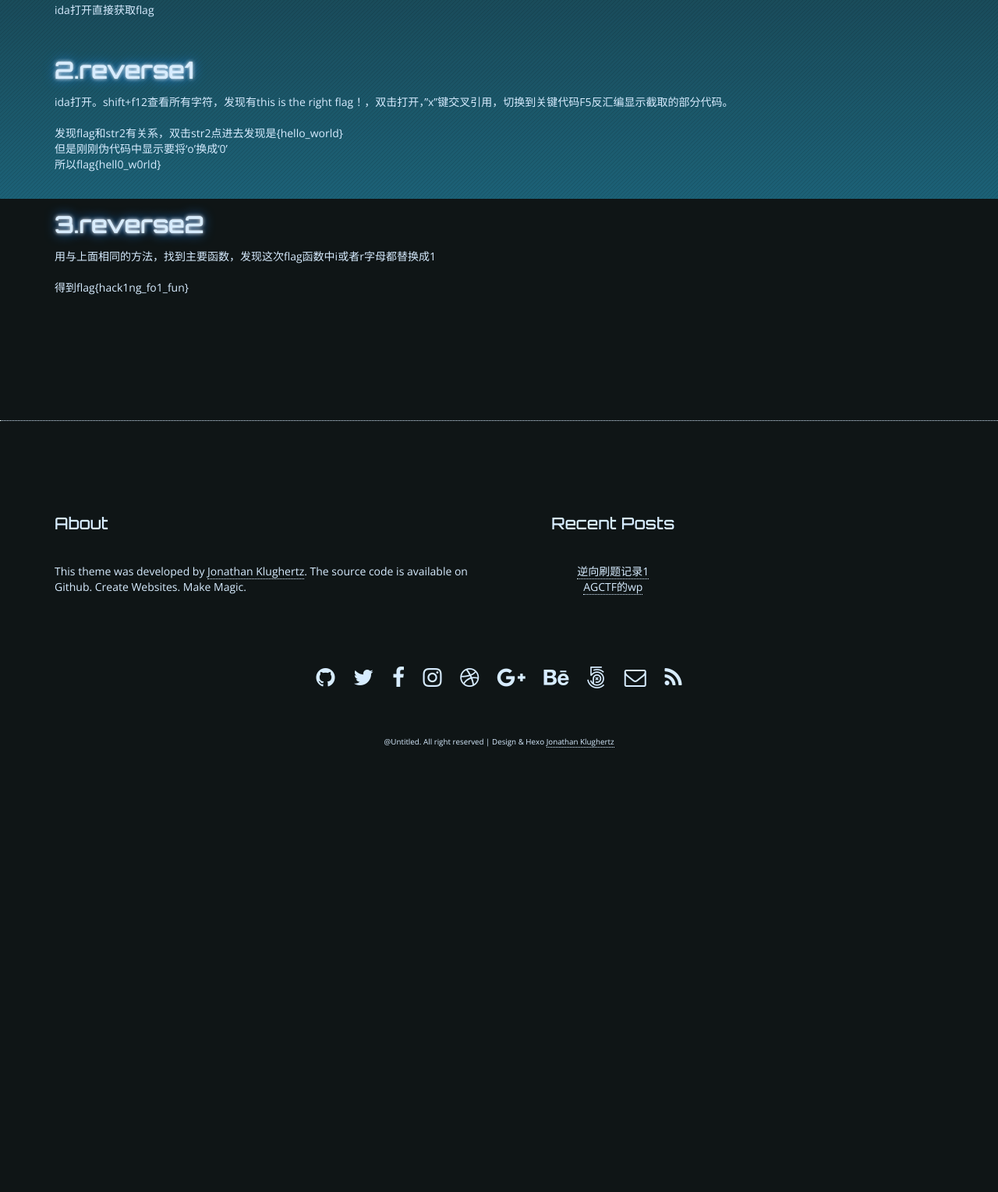
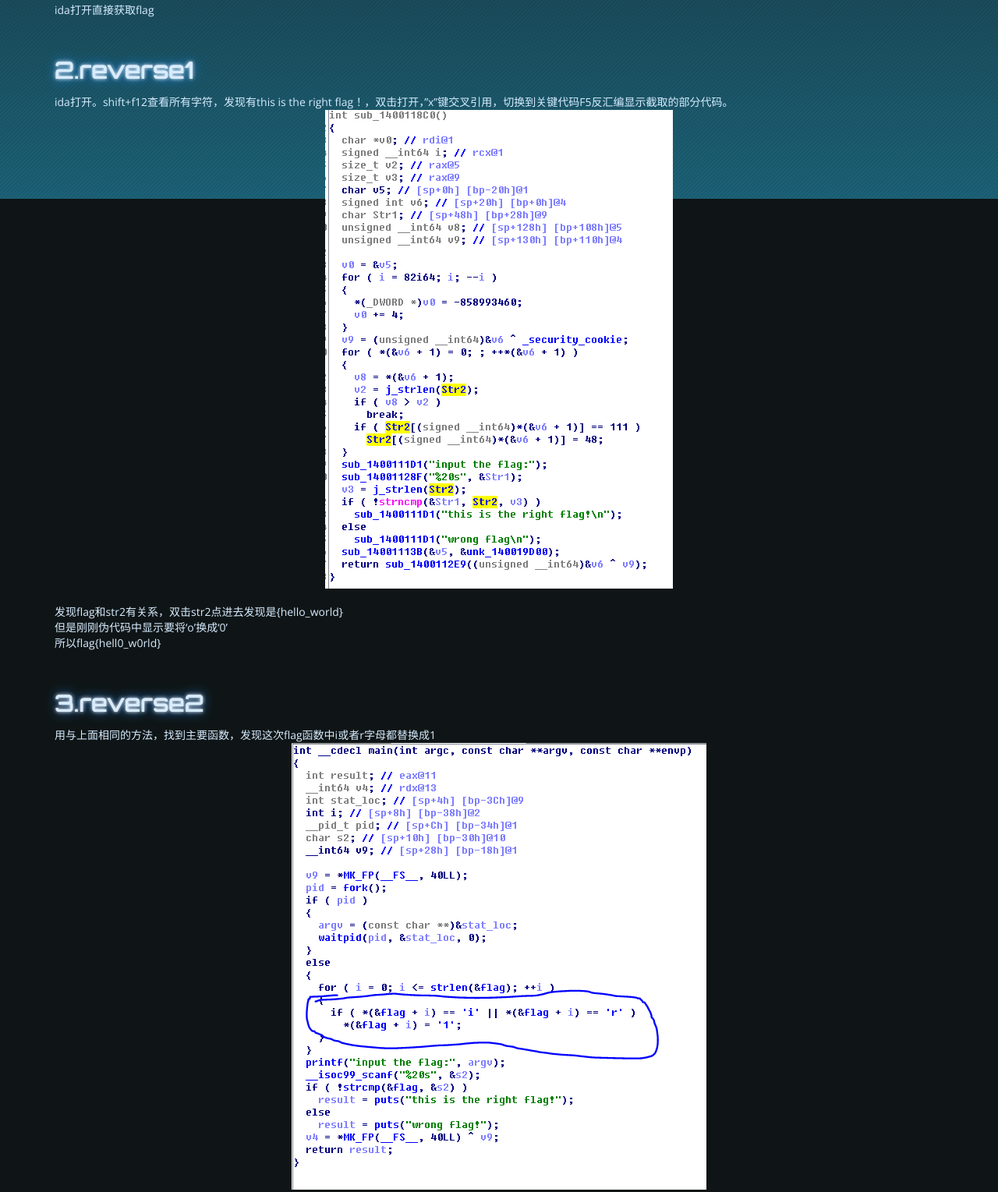
Before and after one commit to sxl666sxl/sxl666sxl.github.io, a plain HTML site: page 2020/01/17/逆向刷题记录1/index.html in a window 1280 px wide. Shown: the part 545-2074 px from the top of the page at 78% size. Before the commit the page ends 1544 px from the top, so only its background shows below. Drawn offline with nearby package versions, Linux system fonts and the light colour scheme.

Commit message:
Site updated: 2020-01-17 18:07:05

```diff
--- a/2020/01/17/逆向刷题记录1/index.html
+++ b/2020/01/17/逆向刷题记录1/index.html
@@ -169,8 +169,8 @@
 
         <!-- Post Content -->
         <h2 id="1-签到题"><a href="#1-签到题" class="headerlink" title="1.签到题"></a>1.签到题</h2><p>ida打开直接获取flag</p>
-<h2 id="2-reverse1"><a href="#2-reverse1" class="headerlink" title="2.reverse1"></a>2.reverse1</h2><p>ida打开。shift+f12查看所有字符，发现有this is the right flag！，双击打开，”x”键交叉引用，切换到关键代码F5反汇编显示截取的部分代码。<br><img src="/2020/01/17/%E9%80%86%E5%90%91%E5%88%B7%E9%A2%98%E8%AE%B0%E5%BD%951/%E9%80%86%E5%90%91%E5%88%B7%E9%A2%98%E8%AE%B0%E5%BD%951%5C0.png" alt><br>发现flag和str2有关系，双击str2点进去发现是{hello_world}<br>但是刚刚伪代码中显示要将‘o’换成‘0’<br>所以flag{hell0_w0rld}</p>
-<h2 id="3-reverse2"><a href="#3-reverse2" class="headerlink" title="3.reverse2"></a>3.reverse2</h2><p>用与上面相同的方法，找到主要函数，发现这次flag函数中i或者r字母都替换成1<br><img src="/2020/01/17/%E9%80%86%E5%90%91%E5%88%B7%E9%A2%98%E8%AE%B0%E5%BD%951/%E9%80%86%E5%90%91%E5%88%B7%E9%A2%98%E8%AE%B0%E5%BD%951%5C1.png" alt><br>得到flag{hack1ng_fo1_fun}</p>
+<h2 id="2-reverse1"><a href="#2-reverse1" class="headerlink" title="2.reverse1"></a>2.reverse1</h2><p>ida打开。shift+f12查看所有字符，发现有this is the right flag！，双击打开，”x”键交叉引用，切换到关键代码F5反汇编显示截取的部分代码。<br><img src="/2020/01/17/%E9%80%86%E5%90%91%E5%88%B7%E9%A2%98%E8%AE%B0%E5%BD%951/0.png" alt><br>发现flag和str2有关系，双击str2点进去发现是{hello_world}<br>但是刚刚伪代码中显示要将‘o’换成‘0’<br>所以flag{hell0_w0rld}</p>
+<h2 id="3-reverse2"><a href="#3-reverse2" class="headerlink" title="3.reverse2"></a>3.reverse2</h2><p>用与上面相同的方法，找到主要函数，发现这次flag函数中i或者r字母都替换成1<br><img src="/2020/01/17/%E9%80%86%E5%90%91%E5%88%B7%E9%A2%98%E8%AE%B0%E5%BD%951/1.png" alt><br>得到flag{hack1ng_fo1_fun}</p>
 
     </div>
 
```
Also changed, not shown: index.html (+2 -2 lines).
